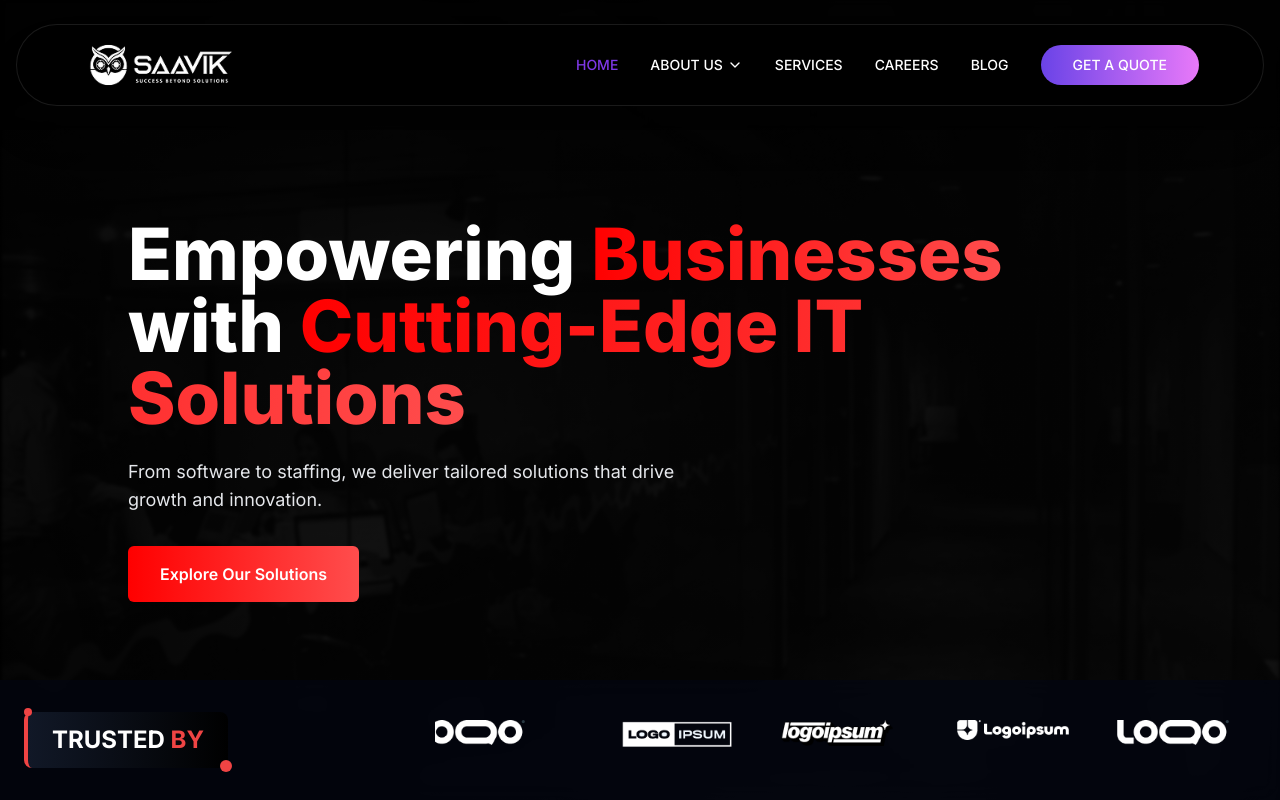
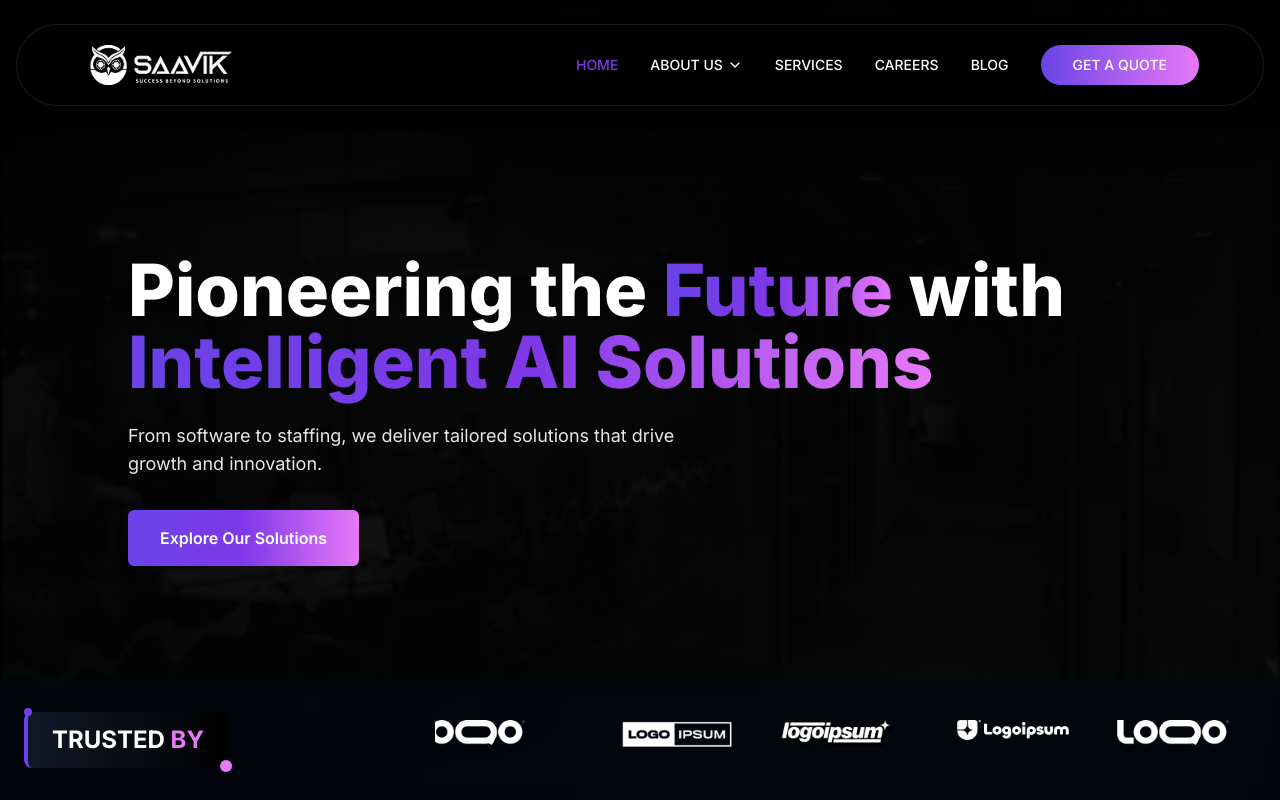
Before and after one commit to srikar298c/saavik-solutions-landing-page, a Next.js app: page / in a window 1280 px wide. Shown: the top 800 px of the page. Built offline with nearby package versions, Linux system fonts and the light colour scheme.

Commit message:
feat(hero): update hero section with new branding and link
- Changed color scheme from red to purple gradient
- Updated headline text to focus on AI solutions
- Replaced button with Link component for navigation
- Adjusted decorative elements to match new color theme

```diff
--- a/components/hero.tsx
+++ b/components/hero.tsx
@@ -7,6 +7,7 @@ import Image from "next/image";
 
 // Define your image imports
 import heroBgLg from '../public/home-hero-bg-lg.png'; // Import only the largest, Next.js will handle the rest
+import Link from "next/link";
 
 export default function Hero() {
   const carouselRef = useRef(null);
@@ -116,14 +117,13 @@ export default function Hero() {
               variants={fadeIn}
               className={`text-4xl sm:text-5xl md:text-6xl lg:text-7xl font-extrabold leading-tight sm:leading-snug mb-6 ${isDesktop ? 'text-left' : ''}`}
             >
-              Empowering{" "}
-              <span className="bg-gradient-to-r from-[#FF0000] to-[#FF4D4D] bg-clip-text text-transparent">
-                Businesses
+              Pioneering the{" "}
+              <span className="bg-gradient-to-r from-[#6A43E7] via-[#7F38E8] to-[#E879F9] bg-clip-text text-transparent">
+                Future
               </span>{" "}
-              {!isDesktop && <br />}
               with{" "}
-              <span className="bg-gradient-to-r from-[#FF0000] to-[#FF4D4D] bg-clip-text text-transparent">
-                Cutting-Edge IT Solutions
+              <span className="bg-gradient-to-r from-[#6A43E7] via-[#7F38E8] to-[#E879F9] bg-clip-text text-transparent">
+                Intelligent AI Solutions
               </span>
             </motion.h1>
 
@@ -141,9 +141,12 @@ export default function Hero() {
               custom={2}
               transition={{ delay: 0.4 }}
             >
-              <button className="px-8 py-4 bg-gradient-to-r from-[#FF0000] to-[#FF4D4D] text-white font-semibold rounded-md hover:shadow-lg hover:shadow-red-500/30 transition-all duration-300 transform hover:scale-105">
+              <Link
+                href="/about"
+                className="inline-block px-8 py-4 bg-gradient-to-r from-[#6A43E7] via-[#7F38E8] to-[#E879F9] text-white font-semibold rounded-md hover:shadow-lg hover:shadow-purple-500/30 transition-all duration-300 transform hover:scale-105"
+              >
                 Explore Our Solutions
-              </button>
+              </Link>
             </motion.div>
           </motion.div>
         </div>
@@ -155,13 +158,13 @@ export default function Hero() {
               initial={{ opacity: 0, y: 50, rotate: 25 }}
               animate={{ opacity: 0.4, y: 0, rotate: 25 }}
               transition={{ duration: 1, delay: 0.5 }}
-              className="absolute top-1/4 right-10 lg:right-32 w-16 h-16 lg:w-24 lg:h-24 bg-red-500/20 rounded-full blur-lg z-10"
+              className="absolute top-1/4 right-10 lg:right-32 w-16 h-16 lg:w-24 lg:h-24 bg-purple-500/20 rounded-full blur-lg z-10"
             />
             <motion.div
               initial={{ opacity: 0, y: -50, rotate: -15 }}
               animate={{ opacity: 0.3, y: 0, rotate: -15 }}
               transition={{ duration: 1, delay: 0.7 }}
-              className="absolute bottom-1/3 left-16 lg:left-40 w-12 h-12 lg:w-20 lg:h-20 bg-red-600/20 rounded-full blur-lg z-10"
+              className="absolute bottom-1/3 left-16 lg:left-40 w-12 h-12 lg:w-20 lg:h-20 bg-purple-600/20 rounded-full blur-lg z-10"
             />
           </>
         )}
@@ -175,15 +178,15 @@ export default function Hero() {
                 whileInView="visible"
                 viewport={{ once: true }}
                 variants={slideIn}
-                className="mb-6 md:mb-0 relative bg-gradient-to-r from-gray-900 to-black px-6 py-3 rounded-lg border-l-4 border-red-500"
+                className="mb-6 md:mb-0 relative bg-gradient-to-r from-gray-900 to-black px-6 py-3 rounded-lg border-l-4 border-[#6A43E7]"
               >
                 <h2 className="text-xl md:text-2xl font-bold text-white">
-                  TRUSTED <span className="text-red-500">BY</span>
+                  TRUSTED <span className="text-[#E879F9]">BY</span>
                 </h2>
 
                 {/* Accent elements */}
-                <div className="absolute -bottom-1 -right-1 w-3 h-3 bg-red-500 rounded-full"></div>
-                <div className="absolute -top-1 -left-1 w-2 h-2 bg-red-500 rounded-full"></div>
+                <div className="absolute -bottom-1 -right-1 w-3 h-3 bg-[#E879F9] rounded-full"></div>
+                <div className="absolute -top-1 -left-1 w-2 h-2 bg-[#6A43E7] rounded-full"></div>
               </motion.div>
 
               <div className="overflow-hidden w-full md:w-2/3">
```
